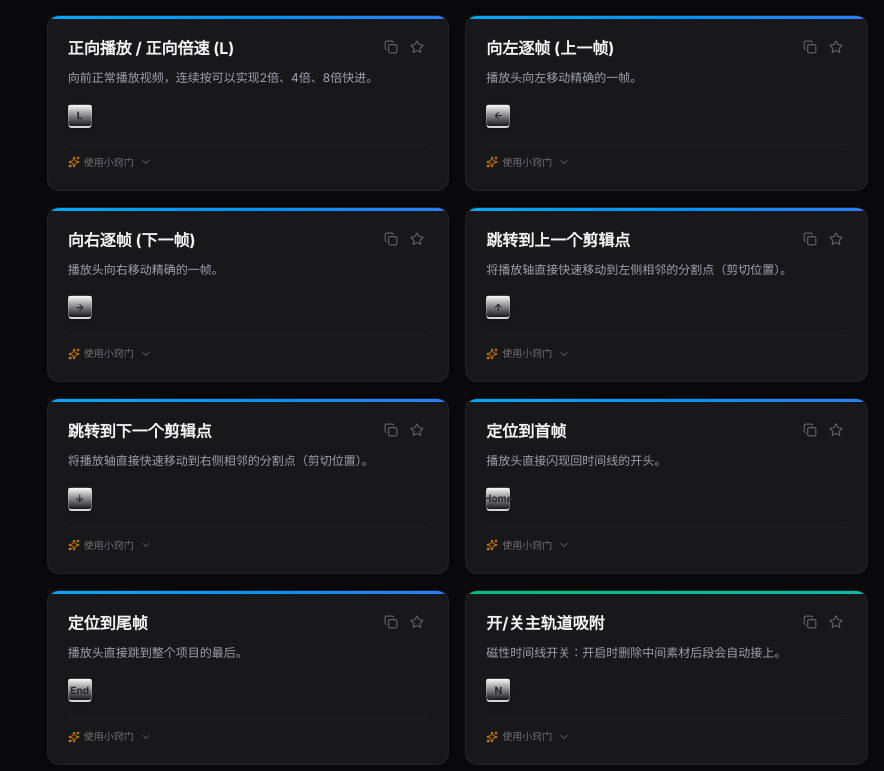
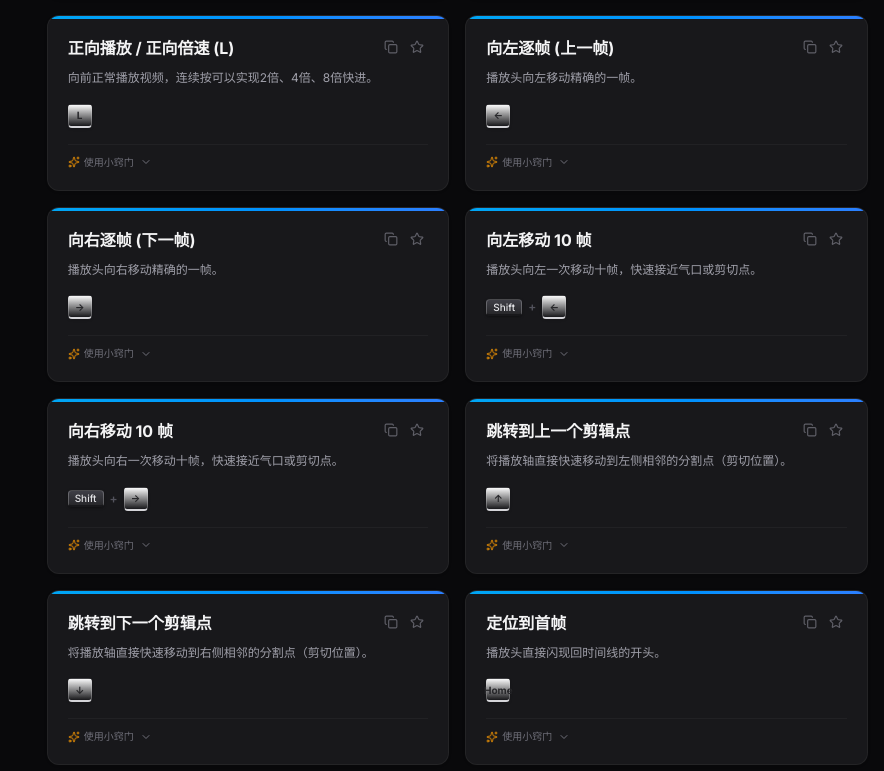
Before and after one commit to w-mobai/CapCutTool, a React (Vite) app: page / in a window 1280 px wide. Shown: the part 1897-2668 px from the top of the page, without its empty margins (396-1280 px from the left). Built offline with nearby package versions, Linux system fonts and the light colour scheme.

Commit message:
更新 ProTipsView 组件中的提示文本，新增播放头移动快捷键，优化提示分类和描述

```diff
--- a/src/data/shortcuts.ts
+++ b/src/data/shortcuts.ts
@@ -233,6 +233,22 @@ export const SHORTCUTS_DATA: Shortcut[] = [
       macos: ['Right'],
     },
     tips: '用于精确查找动作细节或音频声波起点。',
+  },
+  {
+    id: 'prev-ten-frames',
+    name: '向左移动 10 帧',
+    description: '播放头向左一次移动十帧，快速接近气口或剪切点。',
+    category: 'playback',
+    keys: { windows: ['Shift', 'Left'], macos: ['Shift', 'Left'] },
+    tips: '先大步接近目标，再放开 Shift 用左右键逐帧微调。',
+  },
+  {
+    id: 'next-ten-frames',
+    name: '向右移动 10 帧',
+    description: '播放头向右一次移动十帧，快速接近气口或剪切点。',
+    category: 'playback',
+    keys: { windows: ['Shift', 'Right'], macos: ['Shift', 'Right'] },
+    tips: '适合与智能字幕、放大后的波形配合使用。',
   },
   {
     id: 'prev-clip',
--- a/src/data/tips.ts
+++ b/src/data/tips.ts
@@ -6,7 +6,7 @@
 export interface ProTip {
   id: string;
   title: string;
-  category: 'setting' | 'audio' | 'video' | 'efficiency';
+  category: 'setting' | 'audio' | 'video' | 'efficiency' | 'rough-cut' | 'fine-cut';
   tag: string;
   slogan: string; // 核心口诀
   painPoint: string; // 痛点
@@ -20,7 +20,9 @@ export const PRO_TIPS_CATEGORIES = [
   { id: 'setting', name: '⚙️ 全局避坑设置' },
   { id: 'audio', name: '🎵 黄金音频预处理' },
   { id: 'video', name: '🎬 傻瓜调色与美颜' },
-  { id: 'efficiency', name: '⚡ 粗剪神级提效' },
+  { id: 'efficiency', name: '⚡ 剪辑操作提效' },
+  { id: 'rough-cut', name: '🧱 粗剪与内容筛选' },
+  { id: 'fine-cut', name: '🎯 精剪与节奏控制' },
 ];
 
 export const PRO_TIPS_DATA: ProTip[] = [
@@ -175,21 +177,7 @@ export const PRO_TIPS_DATA: ProTip[] = [
     relatedKeys: ['Ctrl', 'C', 'Ctrl', 'V'],
   },
 
-  // --- Efficiency ---
-  {
-    id: 'rough-cut-goal',
-    title: '粗剪边界：先挑可用内容，气口节奏留给细剪',
-    category: 'efficiency',
-    tag: '流程避坑',
-    slogan: '粗剪只筛内容，细剪再抠节奏',
-    painPoint: '粗剪阶段同时纠结气口、停顿和每一帧节奏，容易反复回听，把本该快速完成的素材筛选拖得很慢。',
-    steps: [
-      '先通览素材，剪掉大段错误、重复表达和明确废话。',
-      '同一句录了多遍时，只保留表达、情绪和内容最合适的一版。',
-      '暂时不要细抠呼吸、气口和停顿，等可用内容确定后再进入细剪。',
-    ],
-    principle: '把“选内容”和“调节奏”拆成两个阶段，可以减少来回返工，让粗剪目标更清晰。',
-  },
+  // --- Editing Efficiency ---
   {
     id: 'speed-subtitle-screening',
     title: '快速筛素材：1.6 倍速配合智能字幕',
@@ -202,8 +190,9 @@ export const PRO_TIPS_DATA: ProTip[] = [
       '点击「文本」->「智能文本」，先识别字幕。',
       '结合字幕快速判断每段说了什么，再回听重点片段确认表达、情绪和气口。',
       '如需新建复合片段，先恢复到「1 倍速」再合并；合并后可再次加速筛选。',
+      '粗剪结束进入精剪前，全选素材恢复为「1 倍速」。精剪和成片都保持 1 倍速，不需再调回 1.5/1.6 倍。',
     ],
-    principle: '倍速减少通览时长，字幕把音频内容变成可扫读文本，两者结合能更快定位可用句子。',
+    principle: '倍速只是粗剪的提效工具。它会缩短气口并掩盖原速下的节奏问题，因此不能在倍速状态下做精剪判断。',
   },
   {
     id: 'qw-editing-workflow',
@@ -216,8 +205,9 @@ export const PRO_TIPS_DATA: ProTip[] = [
       '左手无名指、中指放在键盘的「Q」键和「W」键上，大拇指放在「Space（空格）」上。',
       '按下空格播放，右手负责拖动鼠标看进度，听到废话、呼气气口、结巴或者错话，在需要切掉的开头位置按一次「Q」，就会一键把播放头左侧素材切掉，且后面的视频自动吸附拼合！',
       '在要切掉的尾巴部分按一次「W」，会一键切掉播放头右侧一直到下一个剪切点的所有素材。',
+      '主轨素材即使未手动点选，Q/W 通常也会对它生效；副轨素材必须先点选再按 Q/W，否则可能误作用到主轨。',
     ],
-    principle: 'Q 键和 W 键是剪映中最强悍的合并快捷键，将「分割素材 + 选中碎片 + 删除碎片 + 闭合空隙」4个步骤直接压缩到1个按键中，让粗剪提速 300%！',
+    principle: 'Q/W 将「分割 + 选中 + 删除」压缩成一步；主素材放在主轨还能减少每次剪切前的点选操作。',
     relatedKeys: ['Q', 'W', 'Space'],
   },
   {
@@ -293,4 +283,153 @@ export const PRO_TIPS_DATA: ProTip[] = [
     ],
     principle: '黑幕只是让纯音频获得主轨能力的封装载体；最终只导出音频即可，无需为了交付音频再拆回复合片段。',
   },
+  // --- Rough Cut & Content Decisions ---
+  {
+    id: 'editing-pipeline-overview',
+    title: '完整流程：六个阶段不要串工',
+    category: 'rough-cut',
+    tag: '工作流',
+    slogan: '整理预处理，粗精再包装，自检后导出',
+    painPoint: '素材还没挑好就开始加特效，或在粗剪阶段逐帧抠气口，造成大量返工。',
+    steps: [
+      '素材整理：统一命名、路径和素材版本。',
+      '素材预处理：完成需要的人声、响度、画面和性能处理。',
+      '粗剪：确定讲什么、删什么、怎么排列，并控制总时长。',
+      '精剪：回到 1 倍速，调整气口、语言节奏和剪辑痕迹。',
+      '包装：再加音效、特效、转场、滤镜、花字和 BGM。',
+      '自检导出：完整播放成片，修正错误后再导出。',
+    ],
+    principle: '每个阶段解决不同层级的问题。先确定内容结构，再打磨细节，才能减少被后续改稿推翻的工作。',
+  },
+  {
+    id: 'rough-cut-six-decisions',
+    title: '粗剪完成清单：从素材池到可看成片',
+    category: 'rough-cut',
+    tag: '粗剪判断',
+    slogan: '先定讲什么，再删怎么讲',
+    painPoint: '只删口误和停顿，却不筛选内容、重组逻辑和控制时长，最后只是把素材“剪短”。',
+    steps: [
+      '筛选有效素材：保留流畅、重音正确、情绪和语境合适的那一遍。',
+      '删除口误、卡壳、无关话、明显停顿和低价值内容。',
+      '删除重复表达，只留信息最准、状态最好的版本。',
+      '即兴或访谈素材要重组内容顺序；逐字稿素材通常无需大改。',
+      '开头前置亮点、冲突或悬念；结尾留升华、悬念或行动引导。',
+      '粗剪结束时就要接近目标时长，不要把大幅压缩留给精剪。',
+      '全片回放一遍，检查是否遗漏句子、误删逻辑前提或留下大段无效内容。',
+    ],
+    principle: '粗剪解决“讲什么、删什么、按什么顺序讲”；精剪才解决节奏和气口。',
+  },
+  {
+    id: 'best-take-four-checks',
+    title: '有效素材：“没说错”只是最低标准',
+    category: 'rough-cut',
+    tag: '素材筛选',
+    slogan: '流畅、重音、情绪、衔接四项都要对',
+    painPoint: '同一句录了多遍，每遍文字都没错，剪辑时只能随便选一条。',
+    steps: [
+      '用智能字幕快速锁定同一句的多个录制版本。',
+      '听表达是否流畅，重音是否落在关键词，情绪和语境是否一致。',
+      '把候选句和前后句连起来听，检查音高、语速和语意是否顺畅。',
+      '如果说话者的习惯是“不满意就继续重录”，可优先听最后 1–2 遍，但这只是定位候选的经验，不是通用规则。',
+      '如果所有版本都明显状态低或表达拘谨，不要硬选，应回到录制环节调动情绪后重录，同时以让观众听清为底线。',
+      '当下留一个最佳版本，删掉状态差、语义偏或价值低的备选。',
+    ],
+    principle: '重音和情绪会改变同一句话的含义。有效素材是内容、表达状态和上下文衔接都正确。',
+  },
+  {
+    id: 'smart-talking-head-review',
+    title: '智能剪口播：可以初筛，不能代替判断',
+    category: 'rough-cut',
+    tag: 'AI 辅助',
+    slogan: 'AI 找口水词，人来定取舍',
+    painPoint: '智能剪口播识别出口水词后一键全删，或直接把 AI 的粗剪结果当成成片交付。',
+    steps: [
+      '进入「智能剪口播」，利用字幕和口水词标记快速找到候选删除段。',
+      '可通过删除字幕联动删除对应画面，误删时使用恢复功能找回片段。',
+      '逐条人工复核口水词：有些“嗯、啊、就是”保留后会更有交流感和活人感。',
+      '同一句有多个版本时，人工判断重音、情绪、信息量和上下文，AI 结果只作为参考。',
+      '确认删除后检查主轨吸附是否开启，避免后方素材没有自动闭合。',
+    ],
+    principle: '该功能能识别文字和部分口语特征，但无法理解哪一遍的状态更好、哪个口头语服务于人设，因此它是定位工具，不是剪辑决策者。',
+  },
+  {
+    id: 'pause-rhythm-by-audience',
+    title: '气口没有标准答案：先定人群和赛道',
+    category: 'fine-cut',
+    tag: '语言节奏',
+    slogan: '快慢服务于内容，最终以耳朵为准',
+    painPoint: '把所有停顿剪到最短，结果句子没有呼吸、情绪被切断，观众也来不及理解。',
+    steps: [
+      '知识、中老年向内容可留稍长气口；高情绪年轻化内容可更紧凑。',
+      '先剪掉过长静音，再回放整句，不要只盯波形判断。',
+      '没把握时先从停顿中间减掉约一半，留出自然呼吸和理解时间。',
+      '每剪一处都连同前后句重听，直到信息推进舒服、情绪不断。',
+    ],
+    principle: '气口承载理解、情绪和人设。波形只是定位工具，听感才是最终标准。',
+    relatedKeys: ['Left', 'Right', 'Shift'],
+  },
+  {
+    id: 'subtitle-frame-fine-cut',
+    title: '字幕定边界，方向键做帧级微调',
+    category: 'fine-cut',
+    tag: '帧级精剪',
+    slogan: '字幕找句子，波形找气口，耳朵做决定',
+    painPoint: '靠鼠标拖播放头很难精确落在静音边界，时间线缩小时还容易吞字、截断呼吸或留下极短错误碎片。',
+    steps: [
+      '精剪前先全选素材恢复为 1 倍速，避免倍速掩盖气口问题。',
+      '先识别智能字幕，用字幕块的开头和结尾快速定位句子边界。',
+      '用上/下键跳到上一个/下一个片段开头。',
+      '放大时间线和波形，左/右键逐帧移动；Shift + 左/右键一次移动 10 帧。',
+      '静音开始后预留 2–3 帧再下刀，不要卡到波形边界极限剪切。',
+      '导出前放大时间线，逐项检查：手势突然消失、头部位置突变、眨眼被剪断、表情只保留一半、黑帧/闪帧、极短错误碎片。',
+    ],
+    principle: '字幕提供语义边界，波形提供声音边界，方向键提供帧级精度。三者叠加才能避免导出后暴露细小问题。',
+    relatedKeys: ['Up', 'Down', 'Left', 'Right', 'Shift'],
+  },
+  {
+    id: 'single-sentence-integrity',
+    title: '单句完整度：一句话不要剪成碎片',
+    category: 'fine-cut',
+    tag: '听感原则',
+    slogan: '小错可以留，多次卡壳就重录',
+    painPoint: '为了删掉一句话里的每个口水词和小停顿，连续切了多刀，导致音色、情绪和画面动作不断跳变。',
+    steps: [
+      '先整句回放，判断小口头语或小错是否真的影响理解和观感。',
+      '不影响理解时可保留，优先保证单句的连续、自然和情绪完整。',
+      '必须剪时尽量只选一个最不显眼的停顿点；课程建议同一句中间尽量不超过一刀。',
+      '如果同一句内有多次卡壳或错误，优先回到录制环节重录，不要依赖后期硬拼。',
+    ],
+    principle: '一句话的波形、语气和表情通常是连续的。切得越碎，剪辑痕迹越难隐藏；录制质量问题也不应全由后期承担。',
+  },
+  {
+    id: 'audio-first-jump-cut-repair',
+    title: '跳剪优先保声音，画面跳变再补救',
+    category: 'fine-cut',
+    tag: '跳剪修复',
+    slogan: '先保语句听感，画面用景别化解',
+    painPoint: '为了保持手势和头部动作连续，被迫留下长停顿或废话；或者为了去掉停顿，又过度害怕画面跳变。',
+    steps: [
+      '先按听感剪掉无效内容，口播中音频优先级通常高于画面连续。',
+      '完整回放检查：普通动作跳变往往比剪辑界面里看起来轻。',
+      '如果跳变明显，将后一段画面轻微放大，做成主动切换景别。',
+      '景别放大可配轻微音效，让视觉变化更像有意的节奏点。',
+      '前期录制时可适当减少头部摆动和多余动作，但不要为了方便剪辑而牺牲表达的自然度。',
+    ],
+    principle: '口播信息主要通过声音传递。轻微视觉跳变通常可接受，严重时再用景别变化掩饰。',
+  },
+  {
+    id: 'breath-and-human-feel',
+    title: '呼吸与活人感：不要把人剪成机器',
+    category: 'fine-cut',
+    tag: '听感避坑',
+    slogan: '小错留真实，呼吸要完整',
+    painPoint: '所有呼吸、小停顿和口头语都删净，反而不自然；或在呼吸声中间下刀，留下明显断口。',
+    steps: [
+      '允许不影响理解的轻微口头语、小停顿或小错误存在，但不要借此留废话。',
+      '删呼吸时看完整波形，不要在吸气声或嘴部杂音的中间切断。',
+      '如果呼吸声后半段影响听感，只删后半段，保留前面自然起伏。',
+      '闭眼连续听一遍，检查吞字、半个音、呼吸断裂或情绪突然中断。',
+    ],
+    principle: '精剪的目标是舒服，不是无菌。过度干净会损失人设和真实感，不完整的呼吸又会暴露剪辑点。',
+  },
 ];
```
Also changed, not shown: src/components/ProTipsView.tsx (+6 -2 lines).
